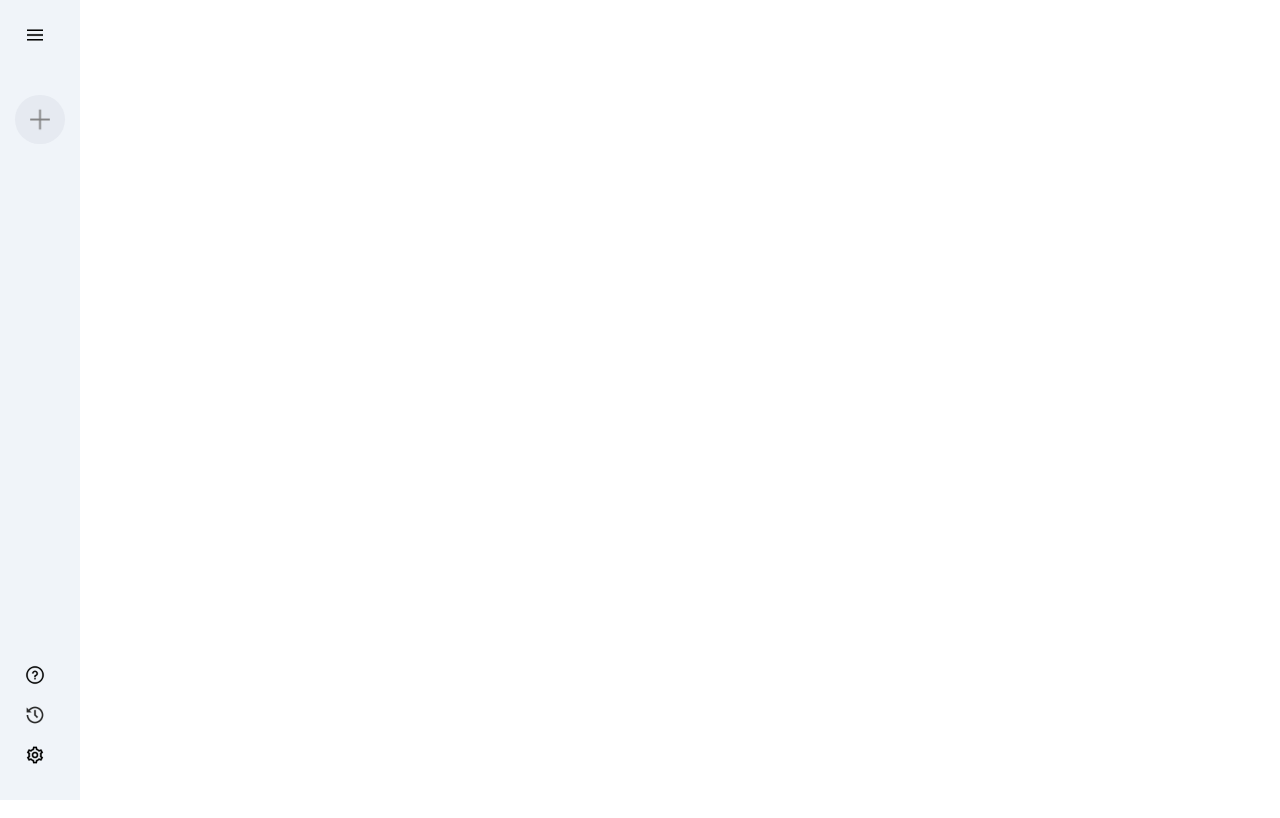
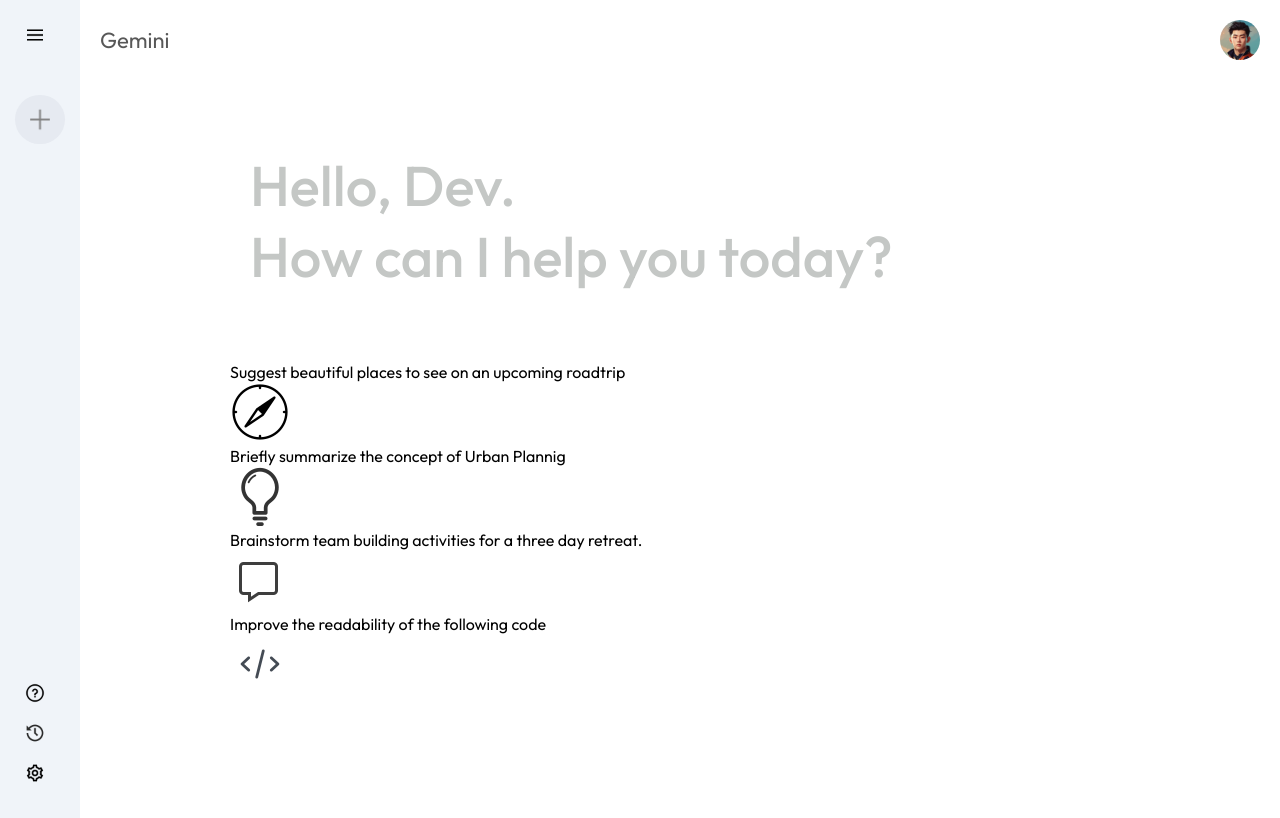
Before and after one commit to claudiahW/miniature-computing-machine, a React (Vite) app: page / in a window 1280 px wide. Built offline with nearby package versions, Linux system fonts and the light colour scheme.

Commit message:
style the greetings text to make it bigger

```diff
--- a/src/components/Main/Main.css
+++ b/src/components/Main/Main.css
@@ -0,0 +1,31 @@
+.main {
+  flex: 1;
+  min-height: 100vh;
+  padding-bottom: 15vh;
+  position: relative;
+}
+.main .nav {
+  display: flex;
+  align-items: center;
+  justify-content: space-between;
+  font-size: 22px;
+  padding: 20px;
+  color: #585858;
+}
+.main .nav img {
+  width: 40px;
+  border-radius: 50%;
+}
+
+.main-container {
+  max-width: 900px;
+  margin: auto;
+}
+
+.main .greet {
+  margin: 50px 0px;
+  font-size: 56px;
+  color: #c4c7c5;
+  font-weight: 500;
+  padding: 20px;
+}
--- a/src/components/Main/Main.jsx
+++ b/src/components/Main/Main.jsx
@@ -1,8 +1,43 @@
 import React from "react";
 import "./Main.css";
+import { assets } from "../../assets/assets";
 
 const Main = () => {
-  return <></>;
+  return (
+    <div className="main">
+      <div className="nav">
+        <p>Gemini</p>
+        <img src={assets.user_icon} alt="" />
+      </div>
+
+      <div className="main-container">
+        <div className="greet">
+          <p>
+            <span>Hello, Dev.</span>
+          </p>
+          <p>How can I help you today?</p>
+        </div>
+        <div className="cards">
+          <div className="card">
+            <p>Suggest beautiful places to see on an upcoming roadtrip</p>
+            <img src={assets.compass_icon} alt="" />
+          </div>
+          <div className="card">
+            <p>Briefly summarize the concept of Urban Plannig</p>
+            <img src={assets.bulb_icon} alt="" />
+          </div>
+          <div className="card">
+            <p>Brainstorm team building activities for a three day retreat.</p>
+            <img src={assets.message_icon} alt="" />
+          </div>
+          <div className="card">
+            <p>Improve the readability of the following code</p>
+            <img src={assets.code_icon} alt="" />
+          </div>
+        </div>
+      </div>
+    </div>
+  );
 };
 
 export default Main;
```
